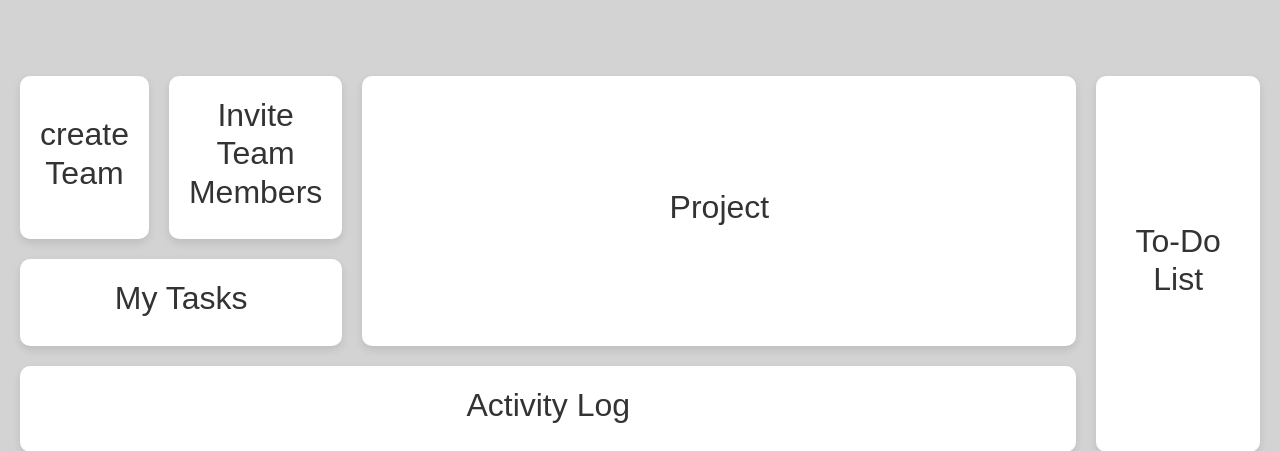
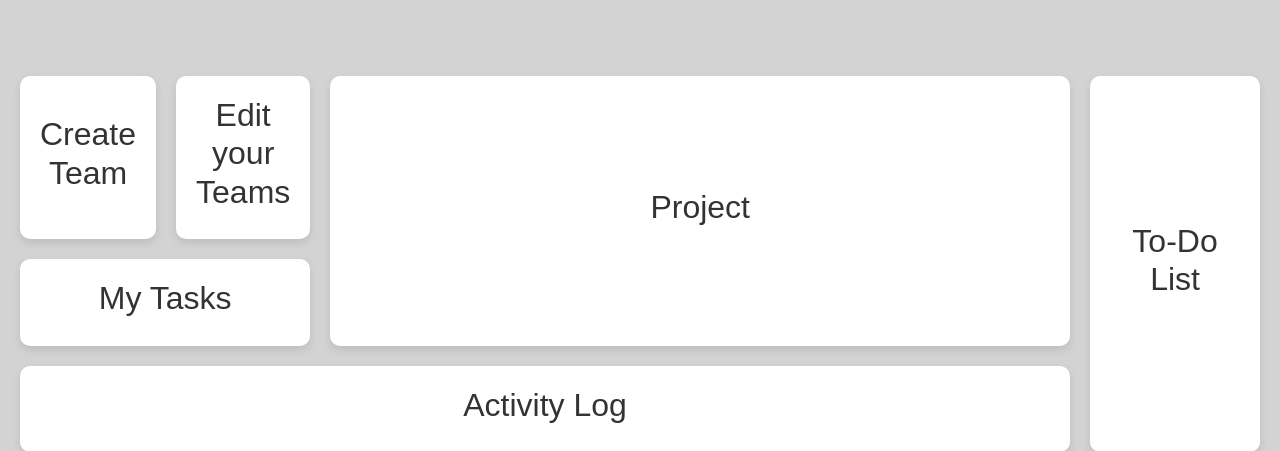
Before and after one commit to emilejurgens/penguin, a Django app: template tasks/templates/dashboard.html in a window 1280 px wide. Shown: the part 56-507 px from the top of the page. Run offline with Django 4.2, Linux system fonts and the light colour scheme; the template is opened without the code that fills it, so the values that code supplies are empty; some libraries are stand-ins or nearby versions.

Commit message:
small visual adjustments

```diff
--- a/tasks/templates/dashboard.html
+++ b/tasks/templates/dashboard.html
@@ -107,15 +107,15 @@
 {% if show_welcome_message %}
 <div class="welcome-message">
     <div class="line1">Welcome to your dashboard</div>
-    <div class="line2">Here you can view your profile"I need to edit this"</div>
+    <div class="line2">Here you can view your profile</div>
 </div>
 {% endif %}
 <div class="dashboard-container">
     <div class="dashboard-item form-team">
-        <a href="{% url 'create_team' %}"><h2>create Team</h2></a>
+        <a href="{% url 'create_team' %}"><h2>Create Team</h2></a>
     </div>
     <div class="dashboard-item invite">
-        <a href="{% url 'teams' %}"><h2>Invite Team Members</h2></a>
+        <a href="{% url 'teams' %}"><h2>Edit your Teams</h2></a>
     </div>
     <div class="dashboard-item tasks">
         <a href="{% url 'all_tasks' %}"><h2>My Tasks</h2></a>
--- a/tasks/templates/home.html
+++ b/tasks/templates/home.html
@@ -5,7 +5,7 @@
       <div class="col-12 my-auto">
         <div class="card cover-card offset-sm-2 offset-md-4 offset-lg-7">
           <h1 class="cover-heading">Task Manager</h1>
-          <p class="cover-text">A task manager application by Team <i> Penguin (or revise this home screen as you see fit)</i></p>
+          <p class="cover-text">A task manager application by Team <i> Penguin</i></p>
           <p>
             <a href='{% url 'sign_up' %}' class="btn btn-lg btn-secondary">
               Sign up
```
